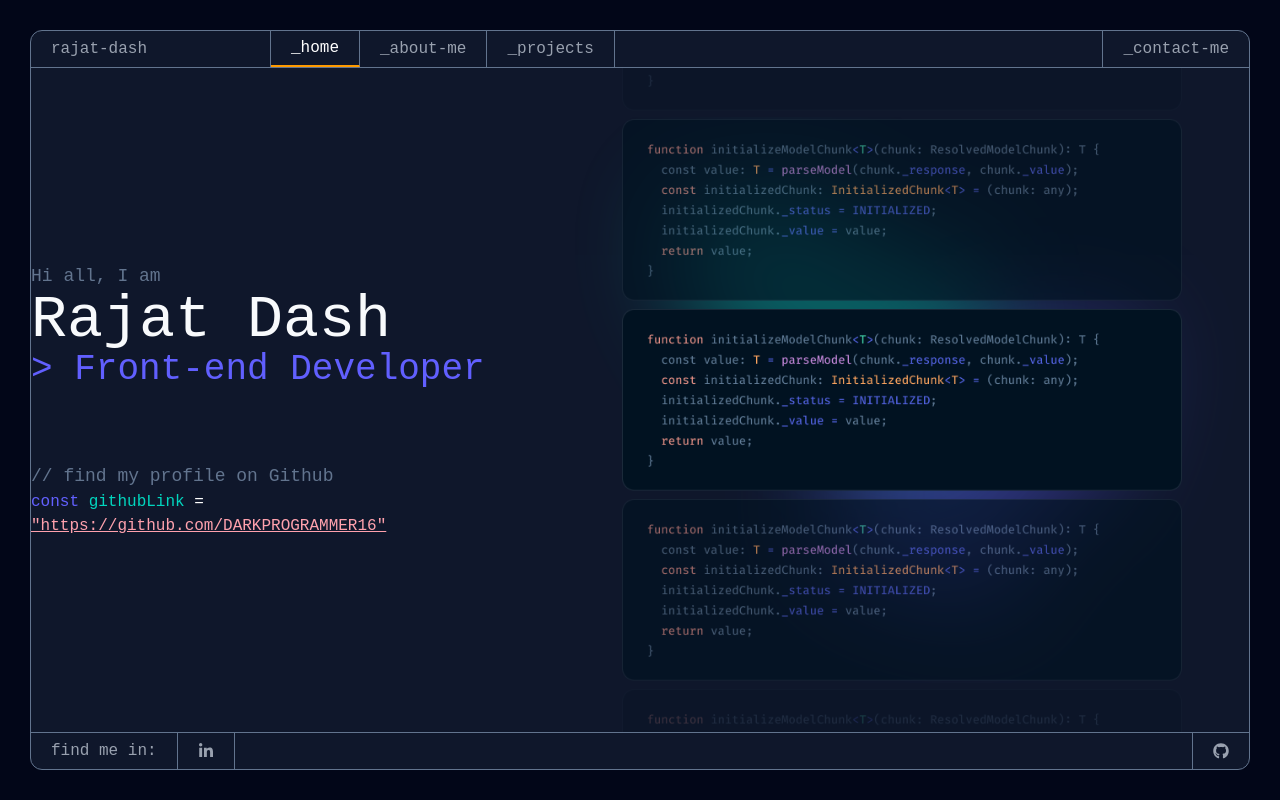
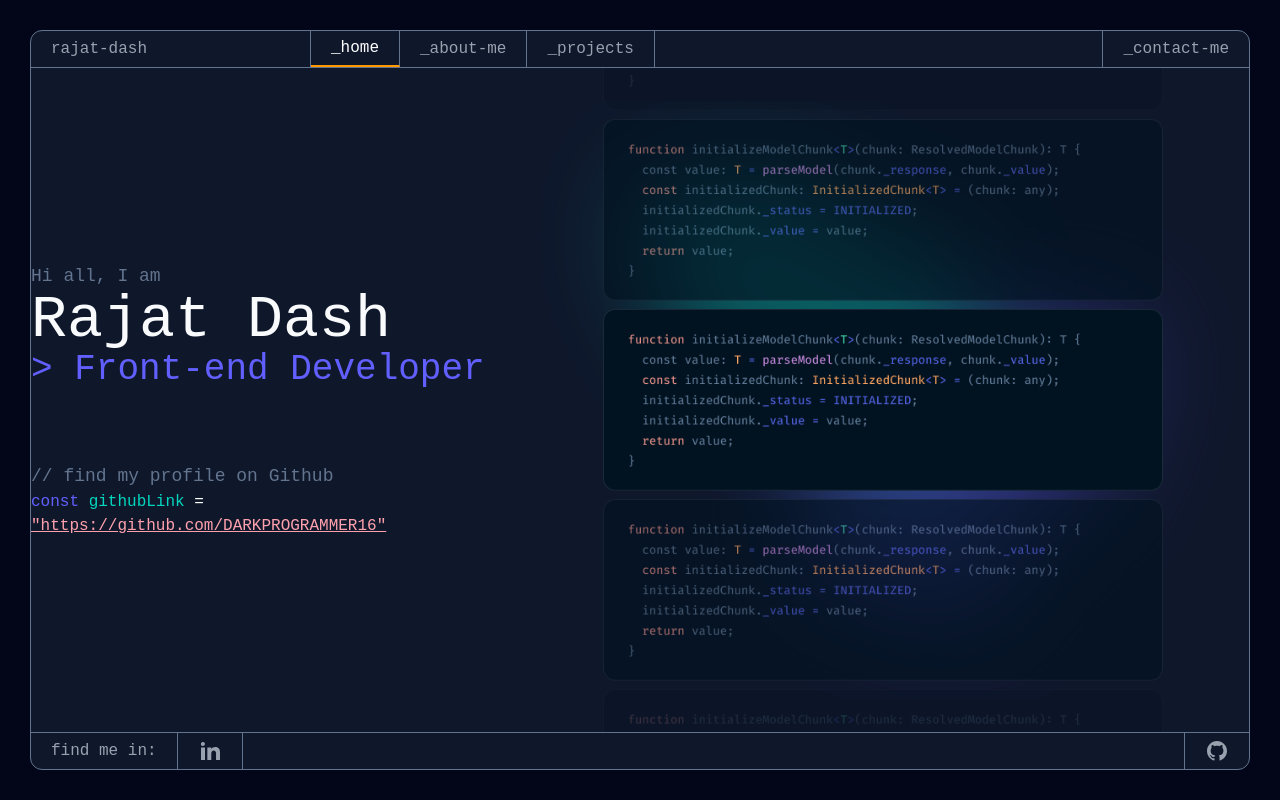
Before and after one commit to rajat-unstop/portfolio-next-js, a Next.js app: page / in a window 1280 px wide. Built offline with nearby package versions, Linux system fonts and the light colour scheme.

Commit message:
feat: about page outer layout and routing fixed

```diff
--- a/package.json
+++ b/package.json
@@ -11,11 +11,13 @@
     "prepare": "husky"
   },
   "dependencies": {
+    "@remixicon/react": "^4.7.0",
     "eslint-plugin-unused-imports": "^4.3.0",
     "next": "16.0.0",
     "prettier": "^3.6.2",
     "react": "19.2.0",
-    "react-dom": "19.2.0"
+    "react-dom": "19.2.0",
+    "remixicon": "^4.7.0"
   },
   "devDependencies": {
     "@commitlint/cli": "^20.1.0",
@@ -29,7 +31,6 @@
     "eslint-config-next": "16.0.0",
     "eslint-plugin-unused-imports": "^4.1.4",
     "husky": "^9.1.7",
-    "react-icons": "^5.5.0",
     "tailwindcss": "^4",
     "typescript": "^5"
   },
--- a/src/app/(pages)/(home)/page.tsx
+++ b/src/app/(pages)/(home)/page.tsx
@@ -1,17 +1,21 @@
 'use client';
+import Link from 'next/link';
+import Image from 'next/image';
+import codeSnippet from '../../../../public/code-snippet.svg';
+import './home.css';
 
-import Link from 'next/link';
-import codeSnippet from '../../../../public/code-snippet.svg';
-import Image from 'next/image';
-import './home.css';
+const GITHUB_LINK = 'https://github.com/DARKPROGRAMMER16';
+
+const CODE_SNIPPET_OPACITY = [0.2, 0.65, 1, 0.65, 0.2];
 
 const Home = () => {
   return (
-    <div className="h-full w-full flex items-center justify-center gap-16">
-      <div className="left">
-        <p className="text-lg text-slate-500">{'Hi all, I am'}</p>
-        <h1 className="text-6xl text-slate-50">{'Rajat Dash'}</h1>
-        <h3 className="text-indigo-500 text-4xl">{'> Front-end Developer'}</h3>
+    <div className="h-full w-full flex items-center justify-center">
+      {/* Left Section - Hero Content */}
+      <section className="left">
+        <p className="text-lg text-slate-500">Hi all, I am</p>
+        <h1 className="text-6xl text-slate-50">Rajat Dash</h1>
+        <h3 className="text-indigo-500 text-4xl">&gt; Front-end Developer</h3>
 
         <div className="subInfo mt-18">
           <p className="text-lg text-slate-500">{'// find my profile on Github'}</p>
@@ -19,32 +23,29 @@ const Home = () => {
             <span className="text-indigo-500">const</span>{' '}
             <span className="text-teal-400">githubLink</span> ={' '}
             <Link
-              href="https://github.com/DARKPROGRAMMER16"
+              href={GITHUB_LINK}
               target="_blank"
-              className="text-rose-300 underline"
+              rel="noopener noreferrer"
+              className="text-rose-300 underline hover:text-rose-400 transition-colors"
             >
-              {'"https://github.com/DARKPROGRAMMER16"'}
+              {`"${GITHUB_LINK}"`}
             </Link>
           </p>
         </div>
-      </div>
-      <div className="right h-full w-3xl flex flex-col justify-center items-center gap-2 overflow-y-hidden">
-        <div className="w-xl rounded-2xl opacity-20">
-          <Image src={codeSnippet} alt="code snippet" />
-        </div>
-        <div className="w-xl rounded-2xl opacity-65">
-          <Image src={codeSnippet} alt="code snippet" />
-        </div>
-        <div className="w-xl rounded-2xl">
-          <Image src={codeSnippet} alt="code snippet" />
-        </div>
-        <div className="w-xl rounded-2xl opacity-65">
-          <Image src={codeSnippet} alt="code snippet" />
-        </div>
-        <div className="w-xl rounded-2xl opacity-20">
-          <Image src={codeSnippet} alt="code snippet" />
-        </div>
-      </div>
+      </section>
+
+      {/* Right Section - Code Snippets */}
+      <section className="right h-full w-3xl flex flex-col justify-center items-center gap-2 overflow-y-hidden">
+        {CODE_SNIPPET_OPACITY.map((opacity, index) => (
+          <div key={index} className="w-xl rounded-2xl" style={{ opacity }}>
+            <Image
+              src={codeSnippet}
+              alt={`Code snippet decoration ${index + 1}`}
+              priority={opacity === 1}
+            />
+          </div>
+        ))}
+      </section>
     </div>
   );
 };
--- /dev/null
+++ b/src/app/(pages)/aboutMe/hobbies/page.tsx
@@ -0,0 +1,5 @@
+const Hobbies = () => {
+  return <div>this is the hobbies page</div>;
+};
+
+export default Hobbies;
--- a/src/app/(pages)/aboutMe/layout.tsx
+++ b/src/app/(pages)/aboutMe/layout.tsx
@@ -1,22 +1,54 @@
 'use client';
+import SideBarIconLink from '@/components/ui/SideBarIconLink';
+import {
+  RemixiconComponentType,
+  RiGamepadFill,
+  RiTerminalBoxFill,
+  RiUser4Fill,
+} from '@remixicon/react';
+import { usePathname } from 'next/navigation';
 
-import Link from 'next/link';
-import { usePathname } from 'next/navigation';
-import { ImOffice } from 'react-icons/im';
+interface SidebarItem {
+  href: string;
+  icon: RemixiconComponentType;
+  label: string;
+}
+
+const SIDEBAR_ITEMS: SidebarItem[] = [
+  {
+    href: '/aboutMe/professional',
+    icon: RiTerminalBoxFill,
+    label: 'Professional',
+  },
+  {
+    href: '/aboutMe/personal',
+    icon: RiUser4Fill,
+    label: 'Personal',
+  },
+  {
+    href: '/aboutMe/hobbies',
+    icon: RiGamepadFill,
+    label: 'Hobbies',
+  },
+];
 
 const AboutLayout = ({ children }: { children: React.ReactNode }) => {
   const pathname = usePathname();
 
   return (
     <div className="flex h-full w-full">
-      <div className="side-panel w-16 h-full border-r border-r-slate-500 flex flex-col justify-start items-center py-5 gap-10">
-        <Link href={'aboutMe/proffesional'}>
-          <ImOffice color={pathname.split('/').includes('proffesional') ? 'white' : 'gray'} />
-        </Link>
-        <ImOffice color="gray" />
-        <ImOffice color="gray" />
-      </div>
-      <div className="left-panel h-full w-full">{children}</div>
+      <aside className="w-16 h-full border-r border-r-slate-500 flex flex-col justify-start items-center py-5 gap-10">
+        {SIDEBAR_ITEMS.map(item => (
+          <SideBarIconLink
+            key={item.href}
+            href={item.href}
+            icon={item.icon}
+            label={item.label}
+            isActive={pathname.includes(item.href.split('/').pop() || '')}
+          />
+        ))}
+      </aside>
+      <main className="h-full w-full">{children}</main>
     </div>
   );
 };
--- a/src/app/(pages)/aboutMe/page.tsx
+++ b/src/app/(pages)/aboutMe/page.tsx
@@ -1,11 +1,16 @@
-import React from 'react'
+'use client';
+
+import { useRouter } from 'next/navigation';
+import React, { useEffect } from 'react';
 
 const AboutMe = () => {
-  return (
-    <div>
-      this is about me
-    </div>
-  )
-}
+  const router = useRouter();
 
-export default AboutMe
+  useEffect(() => {
+    router.replace('/aboutMe/professional');
+  }, [router]);
+
+  return <></>;
+};
+
+export default AboutMe;
--- /dev/null
+++ b/src/app/(pages)/aboutMe/personal/page.tsx
@@ -0,0 +1,5 @@
+const Personal = () => {
+  return <div>this is personal section</div>;
+};
+
+export default Personal;
--- a/src/app/globals.css
+++ b/src/app/globals.css
@@ -1,7 +1,8 @@
-@import "tailwindcss";
-@import url("https://fonts.googleapis.com/css2?family=Fira+Code:wght@300..700&display=swap");
+@import 'tailwindcss';
+@import url('https://fonts.googleapis.com/css2?family=Fira+Code:wght@300..700&display=swap');
+@import 'remixicon/fonts/remixicon.css';
 
 body {
-  font-family: "Fira Code", monospace;
+  font-family: 'Fira Code', monospace;
   font-optical-sizing: auto;
 }
--- a/src/components/layout/Footer.tsx
+++ b/src/components/layout/Footer.tsx
@@ -1,34 +1,31 @@
-import { ReactNode } from "react";
-import NavAndFooterItems from "../ui/NavAndFooterItem";
-import { FaLinkedinIn } from "react-icons/fa";
-import { FaGithub } from "react-icons/fa";
+import { ReactNode } from 'react';
+import NavAndFooterItems from '../ui/NavAndFooterItem';
+import { RiGithubFill, RiLinkedinFill } from '@remixicon/react';
 
 const Footer = () => {
   const footerItems: {
     title: string | ReactNode;
     url: string;
-    borderPosition: "left" | "right";
+    borderPosition: 'left' | 'right';
     classes?: string;
   }[] = [
     {
-      title: <FaLinkedinIn />,
-      url: "https://www.linkedin.com/in/rajatdash/",
-      borderPosition: "right",
+      title: <RiLinkedinFill />,
+      url: 'https://www.linkedin.com/in/rajatdash/',
+      borderPosition: 'right',
     },
     {
-      title: <FaGithub />,
-      url: "https://github.com/DARKPROGRAMMER16",
-      borderPosition: "left",
-      classes: "ml-auto",
+      title: <RiGithubFill />,
+      url: 'https://github.com/DARKPROGRAMMER16',
+      borderPosition: 'left',
+      classes: 'ml-auto',
     },
   ];
 
   return (
     <div className="w-full h-[5%] flex items-center border-t border-slate-500 text-base text-gray-400">
-      <div className="flex items-center px-5 border-r border-slate-500 h-full">
-        find me in:
-      </div>
-      {footerItems.map((item) => {
+      <div className="flex items-center px-5 border-r border-slate-500 h-full">find me in:</div>
+      {footerItems.map(item => {
         return (
           <NavAndFooterItems
             key={item.url}
--- a/src/components/layout/Navbar.tsx
+++ b/src/components/layout/Navbar.tsx
@@ -15,17 +15,17 @@ const Navbar = () => {
     },
     {
       title: '_about-me',
-      url: 'aboutMe',
+      url: '/aboutMe',
       borderPosition: 'right',
     },
     {
       title: '_projects',
-      url: 'projects',
+      url: '/projects',
       borderPosition: 'right',
     },
     {
       title: '_contact-me',
-      url: 'contactMe',
+      url: '/contactMe', // Fixed: added leading slash
       borderPosition: 'left',
       classes: 'ml-auto',
     },
@@ -35,7 +35,7 @@ const Navbar = () => {
     <div className="w-full h-[5%] flex items-center border-b border-slate-500 text-base text-gray-400">
       <Link
         href={'/'}
-        className="flex items-center px-5 border-r border-slate-500 h-full w-60 cursor-pointer"
+        className="flex items-center px-5 border-r border-slate-500 h-full w-70 cursor-pointer"
       >
         rajat-dash
       </Link>
--- a/src/components/ui/NavAndFooterItem.tsx
+++ b/src/components/ui/NavAndFooterItem.tsx
@@ -1,5 +1,4 @@
 'use client';
-
 import Link from 'next/link';
 import { usePathname } from 'next/navigation';
 import { ReactNode } from 'react';
@@ -23,16 +22,22 @@ const NavAndFooterItems = ({
 }: NavandFooterItemProps) => {
   const pathname = usePathname();
 
+  // Check if the current path matches the link
+  // For home ("/"), only match exact pathname
+  // For other routes, check if pathname starts with the url
+  const isActive = url === '/' ? pathname === '/' : pathname.startsWith(url);
+
   const borderClass =
     borderPosition === 'right' ? 'border-r border-r-slate-500' : 'border-l border-l-slate-500';
-  const baseClasses =
-    'flex items-center px-5 h-full pointer transition-colors duration-300 hover:bg-slate-700 hover:text-white';
+
+  const baseClasses = `flex items-center px-5 h-full pointer transition-colors duration-300 hover:bg-slate-700 hover:text-white ${isFooterItem ? 'last:rounded-br-xl' : 'last:rounded-tr-xl'}`;
+
   const activeClass = 'border-b-2 border-amber-500 text-white';
 
   return (
     <Link
       href={url}
-      className={` ${classes || ''} ${baseClasses} ${borderClass} ${pathname.split('/').includes(url) || url === pathname ? activeClass : ''}`}
+      className={`${classes || ''} ${baseClasses} ${borderClass} ${isActive ? activeClass : ''}`}
       target={isFooterItem ? '_blank' : '_self'}
     >
       {title}
--- /dev/null
+++ b/src/components/ui/SideBarIconLink.tsx
@@ -0,0 +1,19 @@
+import { RemixiconComponentType } from '@remixicon/react';
+import Link from 'next/link';
+
+interface SideBarIconLinkProps {
+  href: string;
+  icon: RemixiconComponentType;
+  label: string;
+  isActive: boolean;
+}
+
+const SideBarIconLink: React.FC<SideBarIconLinkProps> = ({ href, icon: Icon, label, isActive }) => {
+  return (
+    <Link href={href} aria-label={label} className="transition-transform hover:scale-110">
+      <Icon color={isActive ? 'white' : 'gray'} />
+    </Link>
+  );
+};
+
+export default SideBarIconLink;
```
Also changed, not shown: src/app/(pages)/aboutMe/professional/page.tsx (renamed from src/app/(pages)/aboutMe/proffesional/page.tsx), 1 other file (tests, documents, lock files or other folders).
